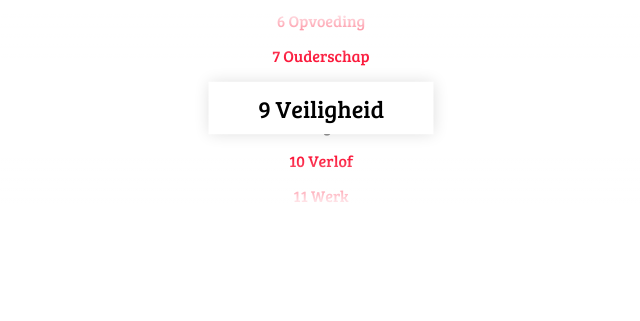
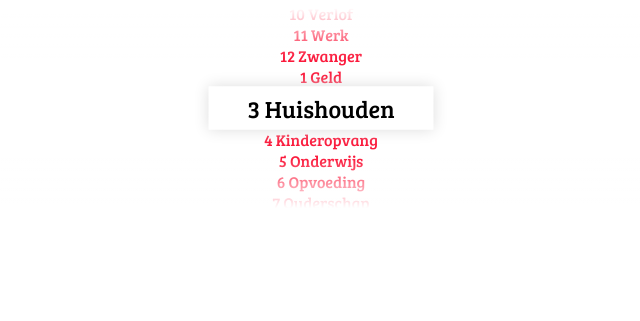
Before and after one commit to JanBurp/ScrollMenu, a plain HTML site: page index.html in a window 1280 px wide. Shown: the whole page, without its empty margins (319-959 px from the left). Drawn offline with Linux system fonts and the light colour scheme.

Commit message:
Alles met overlay, zodat scrollen en klikken werkt

```diff
--- a/assets/scroll-menu.css
+++ b/assets/scroll-menu.css
@@ -13,7 +13,7 @@ html {
     display: block;
     position: absolute;
     width: 100%;
-    height: 50px;
+    height: 50px; /* Hoogte van transparante gradients aan boven en onderkant */
     background-color: transparent;
 }
 .jeg_mainmenu_wrap > div.top {
@@ -27,8 +27,8 @@ html {
 
 
 .jeg_main_menu {
-    width: 300px;
-    height: 200px;
+    width: 300px;   /* Breedte van menu */
+    height: 200px;  /* Hoogte van menu */
     position: relative;
     margin: auto;
     padding: 0;
@@ -43,7 +43,7 @@ html {
 }
 
 .menu-item {
-    padding: 2px 0;
+    padding: ;
     list-style: none;
 }
 
@@ -53,7 +53,7 @@ html {
     position: relative;
     cursor: pointer;
     font-size: 1rem;
-    padding: 5px 0.5rem;
+    padding: 0px 0.5rem;
     color: #FB1A3C;
     transition: transform 0.2s;
     text-decoration: none;
@@ -74,6 +74,9 @@ html {
     box-shadow: 0px 0px 10px #DDD;
     background-color: #FFF;
 }
+.active-menu-item >a {
+    padding: .25rem 1rem;
+}
 
 /* Pseudo-element for making sure that hover area is active */
 .menu-item>a:hover::after {
@@ -85,6 +88,25 @@ html {
     height: 100%;
 }
 
+._scrollcontainer {
+    position: absolute;
+    top: 0px;
+    width: 100%;
+    height: 100%;
+    overflow: auto;
+    cursor: pointer;
+    scrollbar-width: none; /* Hide scrollbar in FF */
+    z-index: 99999; /* must be on top */
+}
+._scroller {
+    width: 100%;
+    height: 100%;
+/*    background-color: #CCC;
+    opacity: 0.5;
+*/}
+
+
+
 ::-webkit-scrollbar {
     display: none;
 }
--- a/assets/scroll-menu.js
+++ b/assets/scroll-menu.js
@@ -16,17 +16,21 @@ class ScrollMenu {
         this.DOM.currentItem = this.DOM.el.querySelector('.current-menu-item');
 
         this.prepareDOM();
-        this.cloneItems();
-        this.initScroll();
-        this.initEvents();
 
-        this.render();
+        let self = this;
+        window.addEventListener("load", function () {
+            self.cloneItems();
+            self.initScroll();
+            self.initEvents();
+            self.render();
+            self.scrollToActiveItem(self,false)
+        });
+
     }
 
     initEvents() {
         let self = this;
         this.timer = false;
-        window.addEventListener("load", () => self.scrollToActiveItem(self,false) );
         window.addEventListener('resize', () => this.resize());
     }
 
@@ -37,15 +41,27 @@ class ScrollMenu {
 
     prepareDOM() {
         // transparent blocks on top and bottom
-        var top = document.createElement("div");
+        let top = document.createElement("div");
         top.classList.add('top');
         this.DOM.wrapper.appendChild(top);
-        var bottom = document.createElement("div");
+        let bottom = document.createElement("div");
         bottom.classList.add('bottom');
         this.DOM.wrapper.appendChild(bottom);
 
         // items a unique class
         this.DOM.menuItems.forEach( (item, index) => item.classList.add('item-'+(index+1)) );
+
+        // scroll block on top, so scrolling is possible
+        let self = this;
+        this.DOM.scrollContainer = document.createElement("div");
+        this.DOM.scrollContainer.classList.add('_scrollcontainer');
+        this.DOM.scrollContainer.addEventListener('click', () => {
+            let url = self.DOM.wrapper.querySelector('.active-menu-item a').getAttribute('href');
+            alert(url);
+        });
+        this.DOM.scroller = document.createElement("div");
+        this.DOM.scroller.classList.add('_scroller');
+        this.DOM.wrapper.appendChild(this.DOM.scrollContainer).appendChild(this.DOM.scroller);
     }
 
     cloneItems() {
@@ -66,7 +82,8 @@ class ScrollMenu {
         // All clones height
         this.clonesHeight = totalClones * this.itemHeight;
         // Scrollable area height
-        this.scrollHeight = this.DOM.el.scrollHeight;
+        this.scrollHeight = this.clonesHeight*2; //this.DOM.el.scrollHeight;
+        this.DOM.scroller.style.height = this.scrollHeight;
     }
 
     initScroll() {
@@ -79,11 +96,14 @@ class ScrollMenu {
     }
 
     getScrollPos() {
-        return (this.DOM.el.pageYOffset || this.DOM.el.scrollTop) - (this.DOM.el.clientTop || 0);
+        let scrollPos = (this.DOM.scrollContainer.pageYOffset || this.DOM.scrollContainer.scrollTop) - (this.DOM.scrollContainer.clientTop || 0);
+        this.DOM.el.scrollTo({ top:scrollPos, behavior: 'instant' });
+        return scrollPos;
     }
 
     setScrollPos(pos) {
         this.DOM.el.scrollTop = pos;
+        this.DOM.scrollContainer.scrollTop = pos;
     }
 
 
@@ -91,7 +111,7 @@ class ScrollMenu {
         this.scrollPos = this.getScrollPos();
 
         // Scroll to the top when you’ve reached the bottom
-        if ( this.clonesHeight + this.scrollPos >= this.scrollHeight ) {
+        if ( this.scrollPos + this.clonesHeight >= this.scrollHeight ) {
             this.setScrollPos(1); // Scroll down 1 pixel to allow upwards scrolling
         }
         // Scroll to the bottom when you reach the top
@@ -127,10 +147,11 @@ class ScrollMenu {
     scrollToActiveItem(self,smooth) {
         let behavior = (smooth!==false) ? 'smooth' : 'instant';
         let scrollTo = self.DOM.currentItem.offsetTop - (self.DOM.el.clientHeight / 2);
-        if (scrollTo <= self.itemHeight ) {
-            scrollTo += self.clonesHeight - self.itemHeight/2;
+        if (scrollTo <= 0) {
+            scrollTo += self.clonesHeight;
         }
         self.DOM.el.scrollTo({ top:scrollTo, behavior: behavior });
+        self.DOM.scrollContainer.scrollTo({ top:scrollTo, behavior: behavior });
     }
 
     updateActiveItem() {
--- a/index.html
+++ b/index.html
@@ -10,13 +10,13 @@
     <ul class="jeg_menu jeg_main_menu">
       <li id="menu-item-994" class="menu-item menu-item-type-taxonomy menu-item-object-category menu-item-994 bgnav" data-item-row="default"><a href="category/geld/">1 Geld</a></li>
       <li id="menu-item-995" class="menu-item menu-item-type-taxonomy menu-item-object-category menu-item-995 bgnav" data-item-row="default"><a href="category/gezondheid/">2 Gezondheid</a></li>
-      <li id="menu-item-996" class="menu-item menu-item-type-taxonomy menu-item-object-category menu-item-996 bgnav" data-item-row="default"><a href="category/huishouden/">3 Huishouden</a></li>
+      <li id="menu-item-996" class="menu-item menu-item-type-taxonomy menu-item-object-category current-menu-item menu-item-996 bgnav" data-item-row="default"><a href="category/huishouden/">3 Huishouden</a></li>
       <li id="menu-item-997" class="menu-item menu-item-type-taxonomy menu-item-object-category menu-item-997 bgnav" data-item-row="default"><a href="category/opvang/">4 Kinderopvang</a></li>
       <li id="menu-item-998" class="menu-item menu-item-type-taxonomy menu-item-object-category menu-item-998 bgnav" data-item-row="default"><a href="category/onderwijs/">5 Onderwijs</a></li>
       <li id="menu-item-999" class="menu-item menu-item-type-taxonomy menu-item-object-category menu-item-999 bgnav" data-item-row="default"><a href="category/opvoeding/">6 Opvoeding</a></li>
       <li id="menu-item-1000" class="menu-item menu-item-type-taxonomy menu-item-object-category menu-item-1000 bgnav" data-item-row="default"><a href="category/ouderschap/">7 Ouderschap</a></li>
       <li id="menu-item-1001" class="menu-item menu-item-type-taxonomy menu-item-object-category menu-item-1001 bgnav" data-item-row="default"><a href="category/relatie/">8 Relatie</a></li>
-      <li id="menu-item-1003" class="menu-item menu-item-type-taxonomy menu-item-object-category current-menu-item menu-item-1003 bgnav" data-item-row="default"><a href="category/veiligheid/">9 Veiligheid</a></li>
+      <li id="menu-item-1003" class="menu-item menu-item-type-taxonomy menu-item-object-category menu-item-1003 bgnav" data-item-row="default"><a href="category/veiligheid/">9 Veiligheid</a></li>
       <li id="menu-item-1004" class="menu-item menu-item-type-taxonomy menu-item-object-category menu-item-1004 bgnav" data-item-row="default"><a href="category/verlof/">10 Verlof</a></li>
       <li id="menu-item-1005" class="menu-item menu-item-type-taxonomy menu-item-object-category menu-item-1005 bgnav" data-item-row="default"><a href="category/werk/">11 Werk</a></li>
       <li id="menu-item-1006" class="menu-item menu-item-type-taxonomy menu-item-object-category menu-item-1006 bgnav" data-item-row="default"><a href="category/zwanger/">12 Zwanger</a></li>
```
